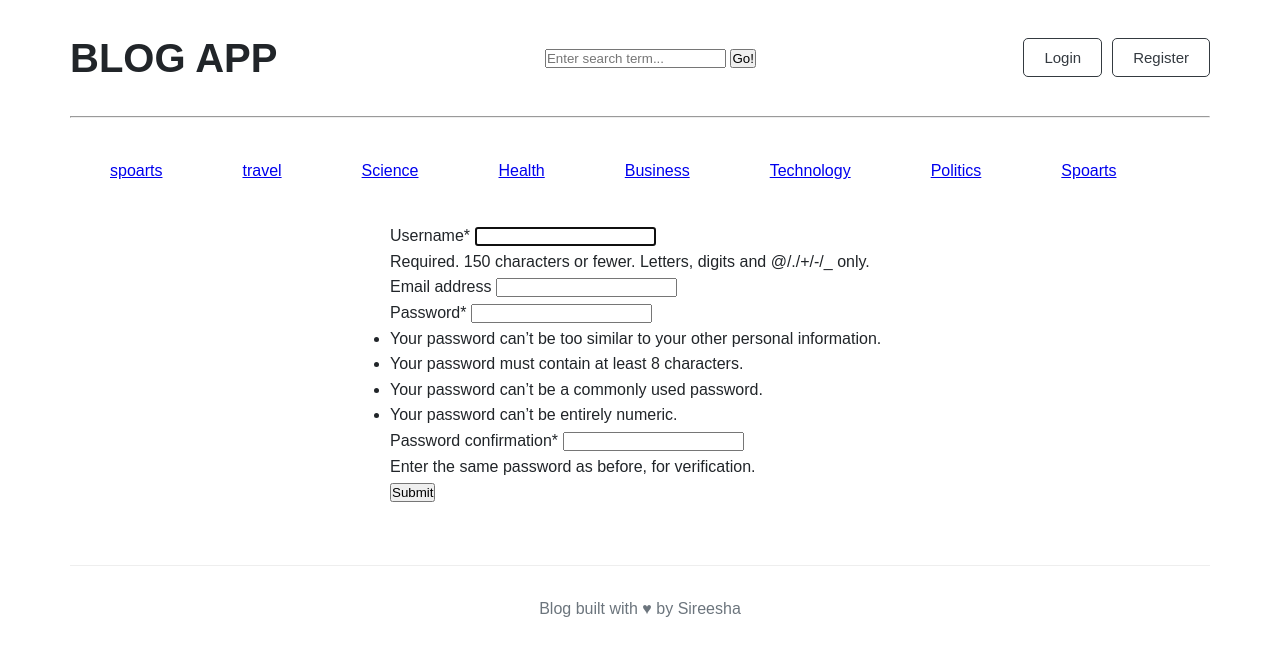
After one commit to SIREESHA-BOMMISETTY/blog_appp-django, a Django app: page /register in a window 1280 px wide. The commit adds this page. Shown: the top 656 px of the page. Run offline with Django 5.2, Linux system fonts and the light colour scheme; data comes from the database, SQL or seed files in the repository; both versions use the stored data as it was after the commit; some libraries are stand-ins or nearby versions.

Commit message:
registration

```diff
--- /dev/null
+++ b/blog_project/blog_project/forms.py
@@ -0,0 +1,7 @@
+from django.contrib.auth.models import User
+from django.contrib.auth.forms import UserCreationForm
+
+class RegistrationForm(UserCreationForm):
+    class Meta:
+        model = User
+        fields = ['username', 'email', 'password1', 'password2']
--- a/blog_project/blog_project/settings.py
+++ b/blog_project/blog_project/settings.py
@@ -38,7 +38,9 @@ INSTALLED_APPS = [
     'django.contrib.sessions',
     'django.contrib.messages',
     'django.contrib.staticfiles',
-    'blogs'
+    'blogs',
+    'crispy_forms',
+    'crispy_bootstrap4'
 ]
 
 MIDDLEWARE = [
@@ -137,3 +139,4 @@ MAILERS = {
 
 MEDIA_URL = '/media/'
 MEDIA_ROOT = BASE_DIR/'media'
+CRISPY_TEMPLATE_PACK = 'bootstrap4'
--- a/blog_project/blog_project/urls.py
+++ b/blog_project/blog_project/urls.py
@@ -25,7 +25,8 @@ urlpatterns = [
     path('admin/', admin.site.urls),
     path('',views.home),
     path('category/',include(urls)),
-    path('<slug:slug>',views.single_blog,name='single_blog'),
+    path('blog/<slug:slug>',views.single_blog,name='single_blog'),
     # search endpoint
-    path('category/search/',views.search_field,name='search')
+    path('category/search/',views.search_field,name='search'),
+    path('register',views.register,name='register'),
 ]+static(settings.MEDIA_URL,document_root=settings.MEDIA_ROOT)
--- a/blog_project/blogs/Templates/base.html
+++ b/blog_project/blogs/Templates/base.html
@@ -54,7 +54,10 @@
             </div>
         <div class="buttons">
         <button>Login</button>
-        <button>Register</button>
+
+        <a href="{% url 'register' %}">
+            <button>Register</button>
+        </a>
     </div>
 
 
--- /dev/null
+++ b/blog_project/blogs/Templates/registration.html
@@ -0,0 +1,11 @@
+{% extends 'base.html' %}
+{% load crispy_forms_tags %}
+{% block content %}
+<form action="{% url 'register' %}" method = 'POST' style=" width:500px;margin:auto">
+     {% csrf_token %}
+     {{ form|crispy}}
+     <button type="submit" class="submit-btn ">Submit</button>
+ </form>
+
+
+{% endblock %}
--- a/blog_project/blogs/static/css/blog.css
+++ b/blog_project/blogs/static/css/blog.css
@@ -739,3 +739,5 @@ body {
     }
 
 }
+
+/*  */
--- a/blog_project/blogs/views.py
+++ b/blog_project/blogs/views.py
@@ -1,5 +1,7 @@
 from django.http import HttpResponse
-from django.shortcuts import get_object_or_404, render
+from django.shortcuts import get_object_or_404, render,redirect
+
+from blog_project.forms import RegistrationForm
 from .models import category, Blog
 from django.db.models import Q
 # Create your views here.
@@ -44,3 +46,16 @@ def search_field(req):
    }
 
    return render(req,'search.html',context)
+
+
+def register(req):
+   if req.method == 'POST':
+      formTemplate = RegistrationForm(req.POST)
+      if formTemplate.is_valid():
+         formTemplate.save()
+         return redirect('register')
+      else:
+         print(formTemplate.errors)
+   else:
+      formTemplate = RegistrationForm()
+   return render(req,'registration.html',{'form':formTemplate})
```
Also changed, not shown: blog_project/db.sqlite3.
